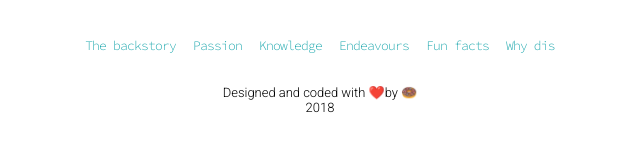
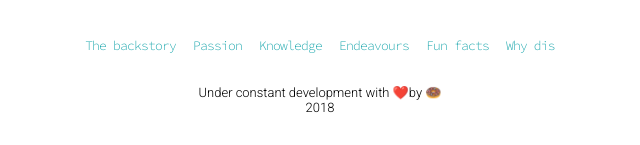
Before and after one commit to frankagrubisic/oldweb, a plain HTML site: page index.html in a window 1280 px wide. Shown: the part 659-804 px from the top of the page, 320-960 px from the left. Drawn offline with nearby package versions, Linux system fonts and the light colour scheme.

Commit message:
Update index.html

```diff
--- a/index.html
+++ b/index.html
@@ -189,7 +189,7 @@
 		    	</ul>
 		    </nav>
 
-	    	<p><br>Designed and coded with ❤️by 🍩<br>2018</p>
+	    	<p><br>Under constant development with ❤️by 🍩<br>2018</p>
 	    </section>
 		</div>
 
```
